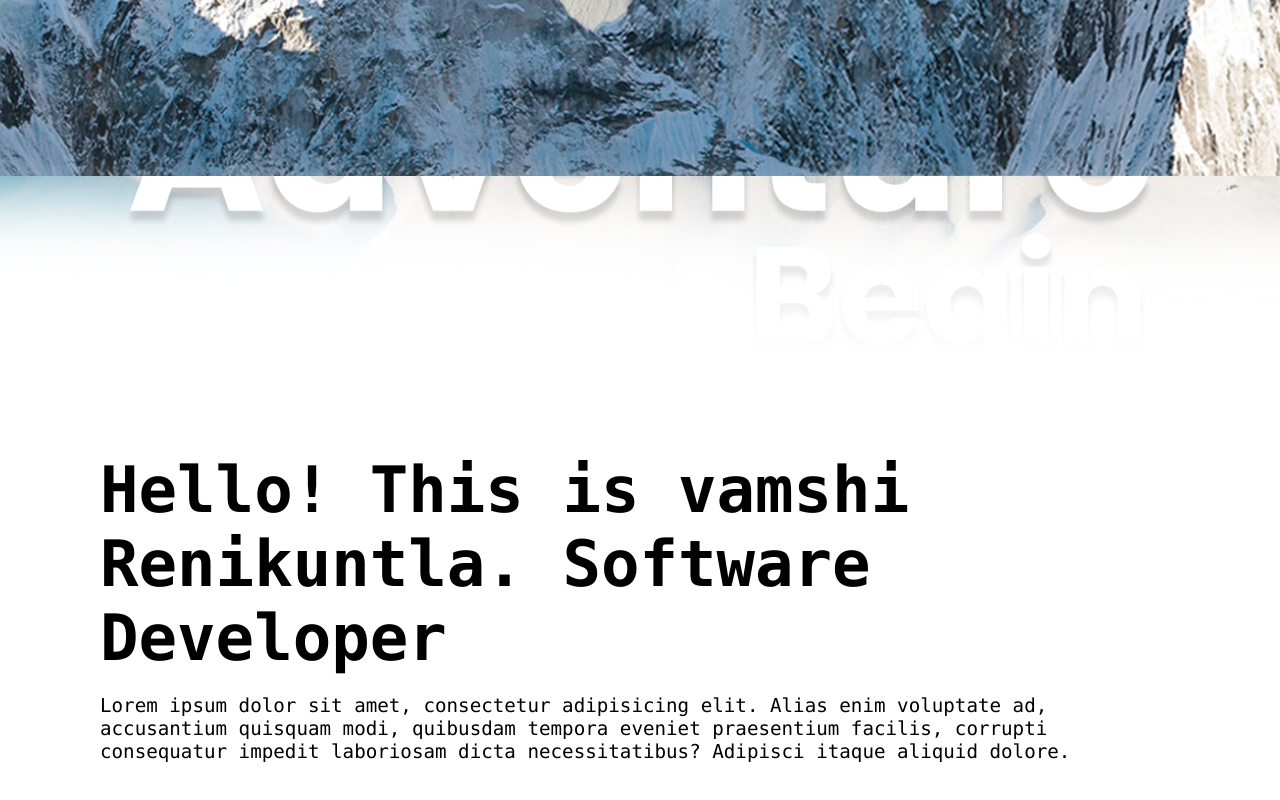
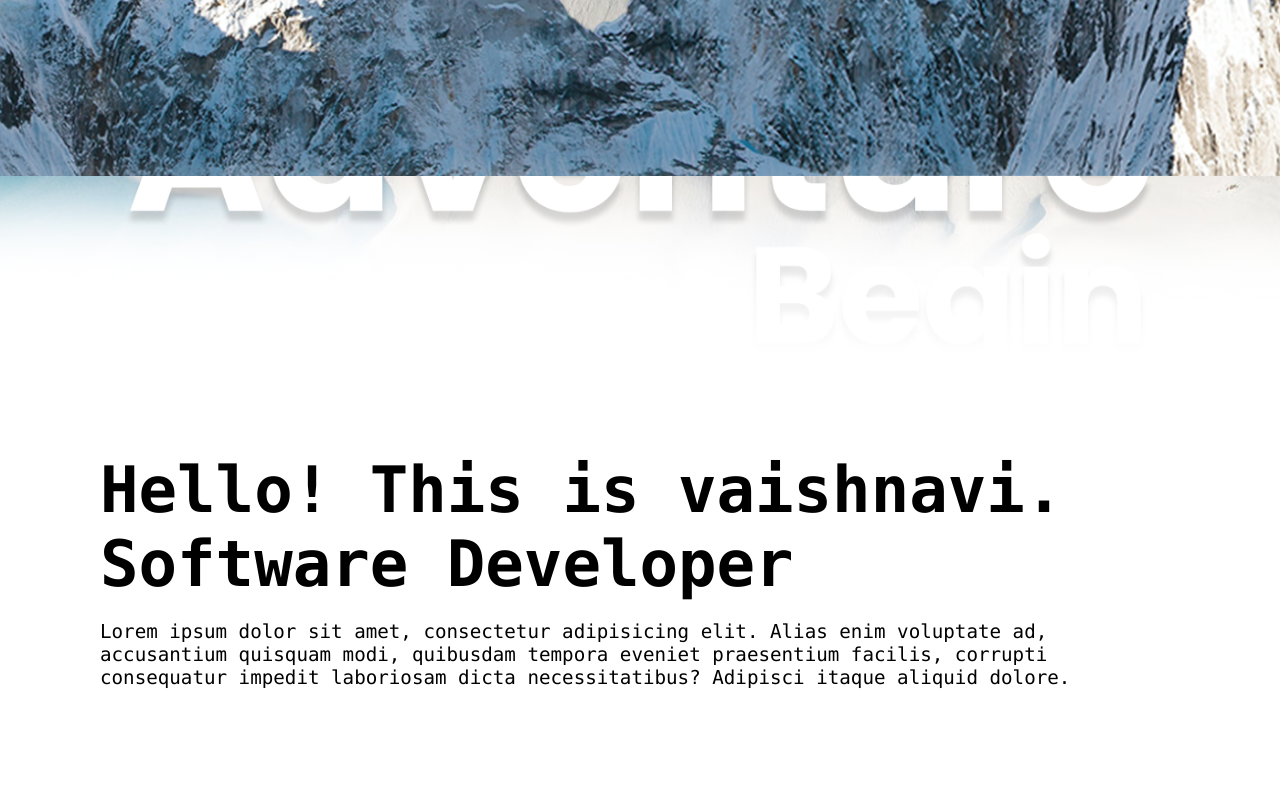
Before and after one commit to vaishnavicapg/parallax_scroll_vaishnavi, a plain HTML site: page index.html in a window 1280 px wide. Shown: the part 647-1447 px from the top of the page. Drawn offline with Linux system fonts and the light colour scheme.

Commit message:
updated SE name

```diff
--- a/index.html
+++ b/index.html
@@ -16,7 +16,7 @@
         <img src="assets/text.png" id="text">
     </section>
     <section class="content">
-        <h2>Hello! This is vamshi Renikuntla. Software Developer</h2>
+        <h2>Hello! This is vaishnavi. Software Developer</h2>
         <p>Lorem ipsum dolor sit amet, consectetur
             adipisicing elit. Alias enim voluptate ad,
             accusantium quisquam modi, quibusdam tempora eveniet praesentium facilis,
```
